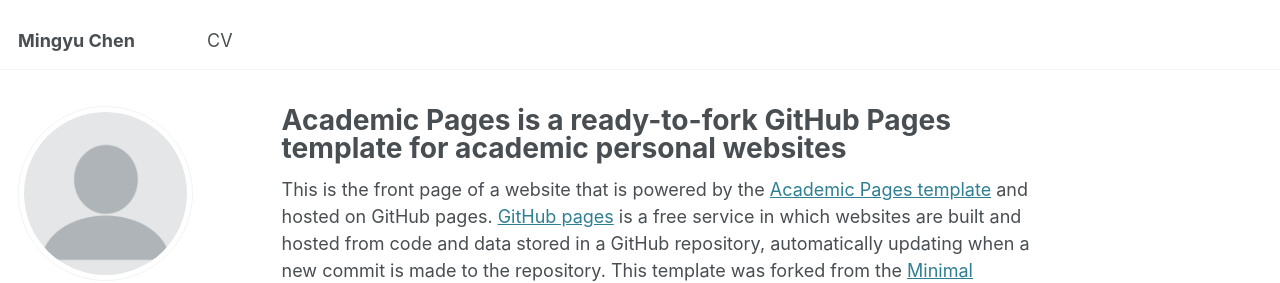
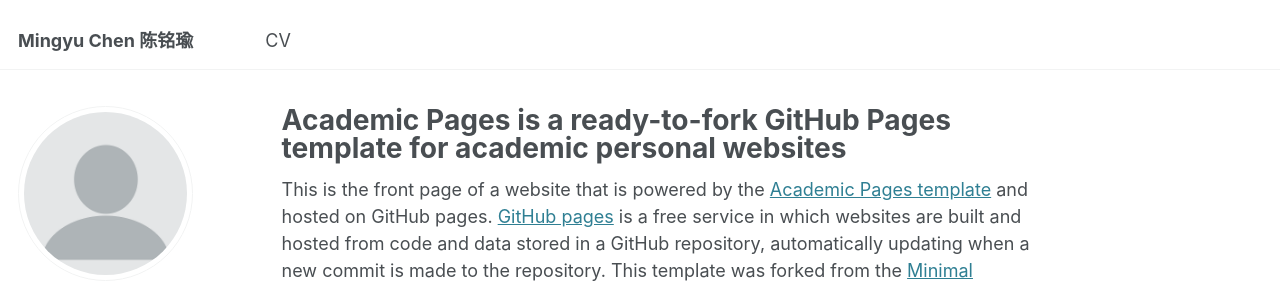
Before and after one commit to CMY-K/CMY-K.github.io, a Jekyll site: the page built from _pages/about.md, in a window 1280 px wide. Shown: the top 283 px of the page. Built offline with Jekyll 4.4.1, drawn with Linux system fonts in a browser that asks for light colours.

Commit message:
Update _config.yml

```diff
--- a/_config.yml
+++ b/_config.yml
@@ -9,11 +9,11 @@
 # Basic Site Settings
 locale                   : "Shenzhen, China"
 site_theme               : "default"
-title                    : "Mingyu Chen"
+title                    : "Mingyu Chen 陈铭瑜"
 title_separator          : "-"
 name                     : &name "Your Name"
 description              : &description "personal description"
-url                      : https://academicpages.github.io # the base hostname & protocol for your site e.g. "https://[your GitHub username].github.io"
+url                      : https://cmy-k.github.io # the base hostname & protocol for your site e.g. "https://[your GitHub username].github.io"
 baseurl                  : "" # the subpath of your site, e.g. "/blog"
 repository               : "academicpages/academicpages.github.io"
 
```
